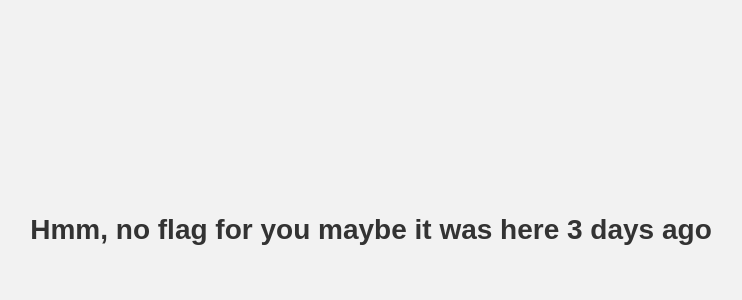
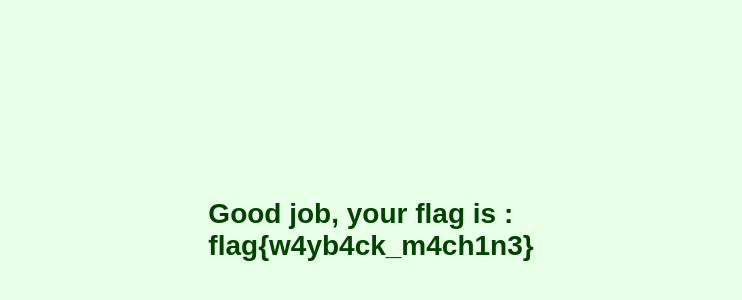
Before and after one commit to Tawjihi-08-Calc/wayback, a plain HTML site: page index.html in a window 1280 px wide. Shown: the part 178-478 px from the top of the page, without its empty margins (269-1011 px from the left). Drawn offline with Linux system fonts and the light colour scheme.

Commit message:
Update index.html

```diff
--- a/index.html
+++ b/index.html
@@ -1,7 +1,7 @@
 <!DOCTYPE html>
 <html>
 <head>
-    <title>No Flag Here</title>
+    <title>Flag Page</title>
     <style>
         body {
             display: flex;
@@ -9,12 +9,12 @@
             align-items: center;
             height: 100vh;
             font-family: Arial, sans-serif;
-            background-color: #f2f2f2;
+            background-color: #e8ffe8;
         }
-        h1 { font-size: 28px; color: #333; }
+        h1 { font-size: 28px; color: #004400; }
     </style>
 </head>
 <body>
-    <h1>Hmm, no flag for you maybe it was here 3 days ago</h1>
+    <h1>Good job, your flag is : <br> flag{w4yb4ck_m4ch1n3}</h1>
 </body>
 </html>
```
